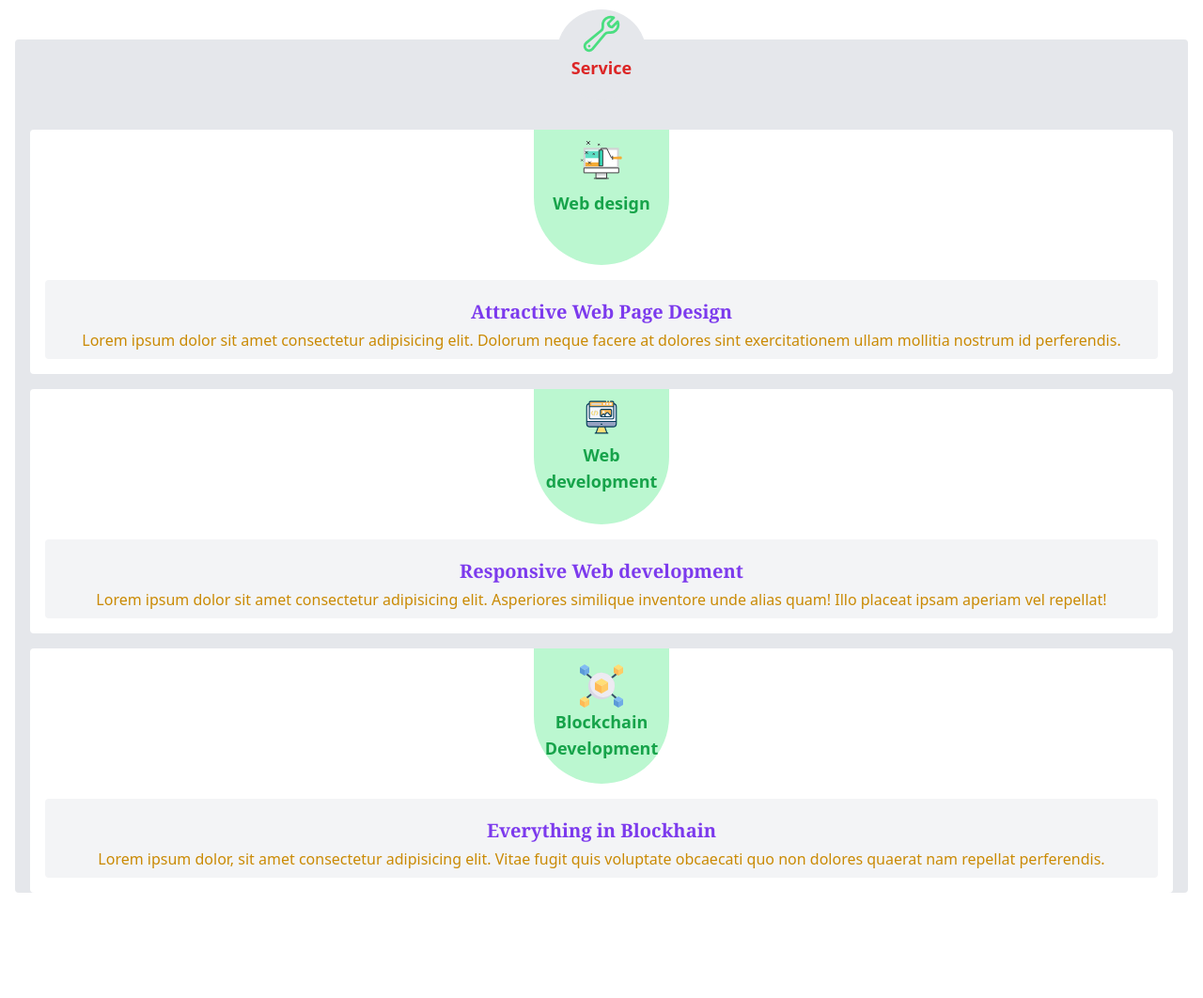
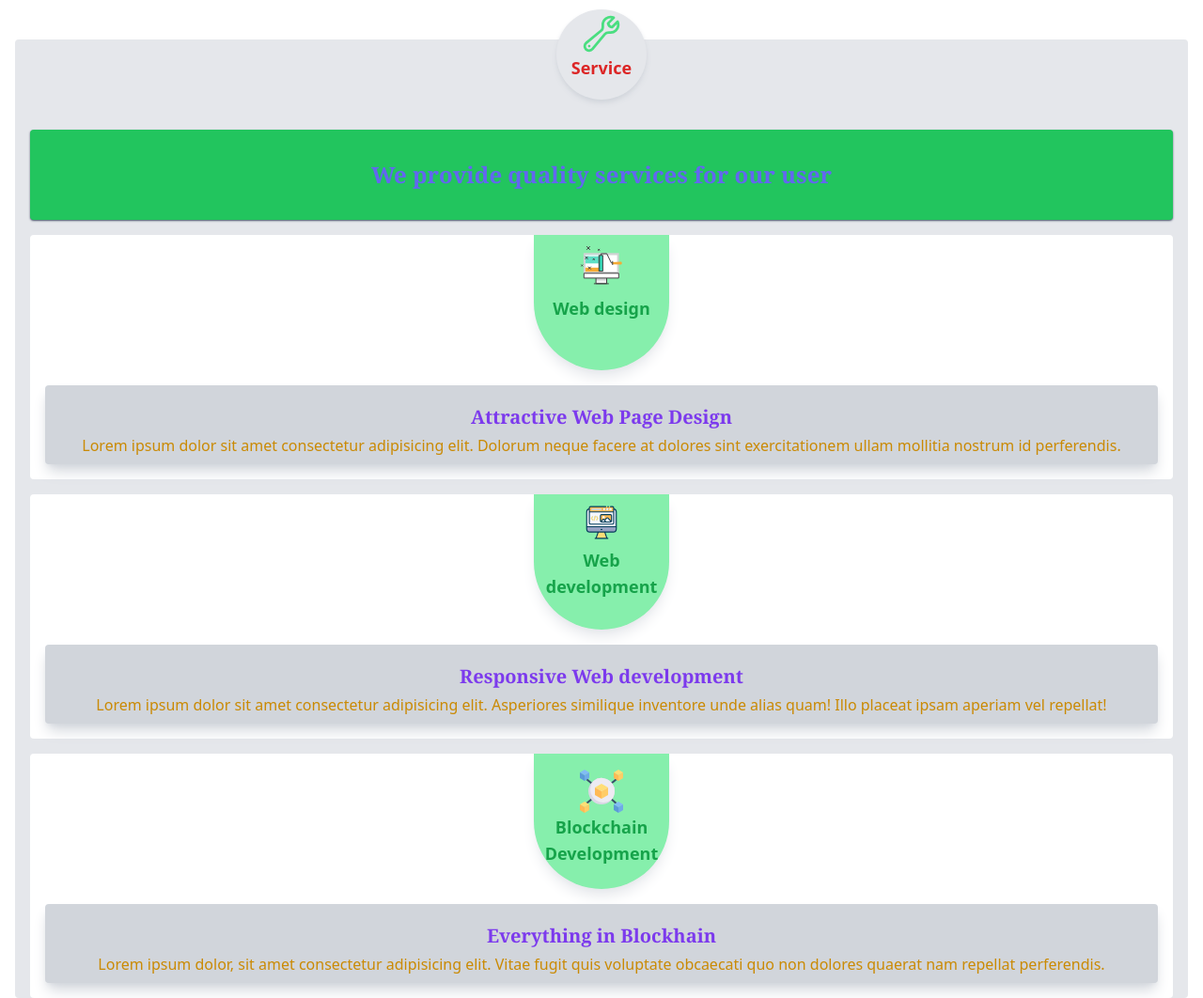
Before and after one commit to gaziraihan1/portfolio, a website built with Vite: page index.html in a window 1280 px wide. Shown: the part 1440-2502 px from the top of the page at 94% size. Before the commit the page ends 2390 px from the top, so only its background shows below. Built offline with nearby package versions, Linux system fonts and the light colour scheme; a web font is replaced by a local one.

Commit message:
shadow added

```diff
--- a/index.html
+++ b/index.html
@@ -50,7 +50,7 @@
             </div>
             <div class="order-2">
 
-                <h1 class="font-serif font-bold text-4xl text-lime-500 pt-3 text-center">
+                <h1 class="font-serif font-bold text-4xl text-lime-500 pt-3 text-center shadow-lg shadow-red-100 rounded-full">
                     Welcome Back
                 </h1>
             </div>
@@ -60,10 +60,10 @@
         <section class="relative top-16 mx-4 bg-gray-200 rounded">
             <div class="flex flex-col">
                 <div class=" order-1 mx-auto w-3/4 rounded relative bottom-8">
-                    <img class="w-64 h-64 mx-auto bg-blue-400 rounded-full " src="my-image.png" alt="Raihan Gazi">
+                    <img class="w-64 h-64 mx-auto shadow-lg shadow-blue-200 bg-blue-400 rounded-full " src="my-image.png" alt="Raihan Gazi">
                 </div>
                 <div class="mx-auto pt-2">
-                    <div class="relative bottom-12 bg-gray-200 w-24 h-24 p-1 rounded-full mx-auto">
+                    <div class="shadow-md shadow-gray-300 relative bottom-12 bg-gray-200 w-24 h-24 p-1 rounded-full mx-auto">
                         <svg class="w-12 h-12 mx-auto text-green-400" xmlns="http://www.w3.org/2000/svg" fill="none" viewBox="0 0 24 24" stroke-width="1.5" stroke="currentColor" class="w-6 h-6">
                             <path stroke-linecap="round" stroke-linejoin="round" d="M15.75 6a3.75 3.75 0 1 1-7.5 0 3.75 3.75 0 0 1 7.5 0ZM4.501 20.118a7.5 7.5 0 0 1 14.998 0A17.933 17.933 0 0 1 12 21.75c-2.676 0-5.216-.584-7.499-1.632Z" />
                           </svg>
@@ -79,7 +79,7 @@
         <!--our services section-->
         <section class="mx-4">
             <div class="container mx-auto relative mt-28 flex flex-col justify-center bg-gray-200 rounded">
-                <div class="relative mx-auto w-24 h-24 bg-gray-200 bottom-8 rounded-full">
+                <div class="relative mx-auto w-24 h-24 bg-gray-200 bottom-8 rounded-full shadow-md shadow-gray-300">
                     <svg class="w-12 h-12 mx-auto text-green-400 pt-1" xmlns="http://www.w3.org/2000/svg" fill="none" viewBox="0 0 24 24" stroke-width="1.5" stroke="currentColor" class="w-6 h-6">
                         <path stroke-linecap="round" stroke-linejoin="round" d="M21.75 6.75a4.5 4.5 0 0 1-4.884 4.484c-1.076-.091-2.264.071-2.95.904l-7.152 8.684a2.548 2.548 0 1 1-3.586-3.586l8.684-7.152c.833-.686.995-1.874.904-2.95a4.5 4.5 0 0 1 6.336-4.486l-3.276 3.276a3.004 3.004 0 0 0 2.25 2.25l3.276-3.276c.256.565.398 1.192.398 1.852Z" />
                         <path stroke-linecap="round" stroke-linejoin="round" d="M4.867 19.125h.008v.008h-.008v-.008Z" />
@@ -88,10 +88,12 @@
                         Service
                       </h1>
                 </div>
-
+                <h1 class="bg-green-500 mx-4 mb-4 text-center text-indigo-500 rounded py-8 font-serif font-extrabold text-2xl shadow-sm shadow-slate-600">
+                    We provide quality services for our user
+                </h1>
                 <!--Web design service-->
                 <div class=" mx-4 bg-white rounded ">
-                    <div class=" bg-green-200 w-36 h-36 mx-auto rounded-b-full">
+                    <div class=" bg-green-300 w-36 h-36 mx-auto rounded-b-full shadow-lg shadow-gray-200">
                         <svg class="w-16 h-16 mx-auto" version="1.1" id="icons" xmlns="http://www.w3.org/2000/svg" x="0" y="0" viewBox="0 0 64 64" style="enable-background:new 0 0 64 64" xml:space="preserve">
                             <style>.st0{display:none}.st1,.st2{display:inline;fill:#d1d3d4}.st2{fill:#fff}.st3{fill:#f1f2f2}.st3,.st4,.st5{display:inline}.st4{fill:none;stroke:#414042;stroke-miterlimit:10}.st5{fill:#414042}.st6{fill:none;stroke:#f5ab35;stroke-miterlimit:10}.st6,.st7{display:inline}.st8{fill:#36d7b7}.st9{fill:#86e7d4}.st10{fill:#5edfc5}.st12,.st13,.st14{display:inline;fill:#bcbec0}.st13,.st14{fill:#f5ab35}.st14{fill:#36d7b7}.st15{fill:#f1f2f2}.st16{fill:#d1d3d4}.st17{fill:none;stroke:#414042;stroke-miterlimit:10}.st18{fill:#fff}.st19{fill:#f5ab35}.st20{fill:#29a189}.st21,.st22{display:inline}.st21{fill:none;stroke:#414042;stroke-miterlimit:10;stroke-dasharray:1}.st22{fill:#e6e7e8}.st23{fill:#f9cd86}.st24{display:inline;fill:#29a189}.st25,.st26,.st27{display:inline;fill:#f9cd86}.st26,.st27{fill:#5edfc5}.st27{fill:#f7bc5d}.st28{fill:#bcbec0}.st29{fill:#e6e7e8}.st30{fill:#939598}.st31{display:inline;fill:#a7a9ac}.st32{fill:#58595b}.st33{fill:#414042}.st36{fill:#a7a9ac}.st40{display:inline;fill:#b88028}</style><g id="XMLID_125_">
                             <path id="XMLID_135_" class="st15" d="M26.1 45.1h11.4v6.7H26.1z"/>
@@ -127,7 +129,7 @@
                             Web design
                          </h1>
                     </div>
-                    <div class="mx-4 my-4 bg-gray-100 rounded p-2">
+                    <div class="mx-4 my-4 bg-gray-300 rounded p-2 shadow-gray-300 shadow-lg">
                         <h1 class="text-center pt-3 pb-1 text-xl text-violet-600 font-bold font-serif">
                             Attractive Web Page Design
                         </h1>
@@ -139,7 +141,7 @@
 
                 <!--Web Development service-->
                 <div class="mx-4 bg-white rounded mt-4">
-                    <div class="bg-green-200 w-36 h-36 mx-auto rounded-b-full">
+                    <div class="bg-green-300 w-36 h-36 mx-auto rounded-b-full shadow-lg shadow-gray-200">
                         <svg class="w-12 h-12 mx-auto pt-3"  xmlns="http://www.w3.org/2000/svg" viewBox="0 0 64 64">
                             <defs><linearGradient id="linear-gradient" x1="30" y1="44.96" x2="34" y2="44.96" gradientUnits="userSpaceOnUse">
                                 <stop offset="0" stop-color="#d3e6f5"/>
@@ -176,7 +178,7 @@
                                     Web development
                                 </h1>
                     </div>
-                    <div class="mx-4 my-4 bg-gray-100 rounded p-2">
+                    <div class="mx-4 my-4 bg-gray-300 rounded p-2 shadow-gray-300 shadow-lg">
                         <h1 class="text-center pt-3 pb-1 text-xl text-violet-600 font-bold font-serif">
                             Responsive Web development
                         </h1>
@@ -188,7 +190,7 @@
 
                 <!--Blockchain Development service-->
                 <div class="mx-4 bg-white rounded mt-4">
-                    <div class="bg-green-200 w-36 h-36 mx-auto rounded-b-full">
+                    <div class="bg-green-300 w-36 h-36 mx-auto rounded-b-full shadow-lg shadow-gray-200">
                         <svg class="w-16 h-16 mx-auto pt-4" xmlns="http://www.w3.org/2000/svg" viewBox="0 0 48 48">
                             <defs><style>.cls-1{fill:#374f68}.cls-4{fill:#ffde76}.cls-5{fill:#fc6}.cls-6{fill:#ffba55}.cls-7{fill:#82bcf4}.cls-8{fill:#6fabe6}.cls-9{fill:#5b9ad8}</style></defs>
                             <g id="blockchain">
@@ -214,8 +216,8 @@
                                     Blockchain Development
                                 </h1>
                     </div>
-                    <div class="mx-4 my-4 bg-gray-100 rounded p-2">
-                        <h1 class="text-center pt-3 pb-1 text-xl text-violet-600 font-bold font-serif">
+                    <div class="mx-4 my-4 bg-gray-300 rounded p-2 shadow-gray-300 shadow-lg">
+                        <h1 class=" text-center pt-3 pb-1 text-xl text-violet-600 font-bold font-serif">
                             Everything in Blockhain
                         </h1>
                         <p class="text-center text-yellow-600">
```
Also changed, not shown: style.css.
